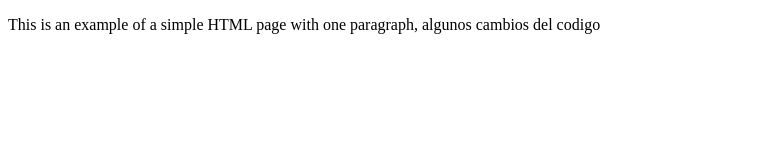
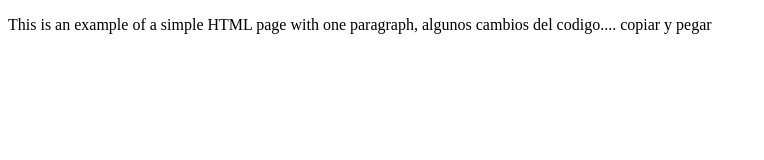
Before and after one commit to fnweb3/StaticWeb, a plain HTML site: page index.html in a window 1280 px wide. Shown: the whole page, without its empty margins (0-764 px from the left). Drawn offline with Linux system fonts and the light colour scheme.

Commit message:
Update index.html

```diff
--- a/index.html
+++ b/index.html
@@ -4,6 +4,6 @@
         <title>Example</title>
     </head>
     <body>
-        <p>This is an example of a simple HTML page with one paragraph, algunos cambios del codigo</p>
+        <p>This is an example of a simple HTML page with one paragraph, algunos cambios del codigo.... copiar y pegar</p>
     </body>
 </html>
```
